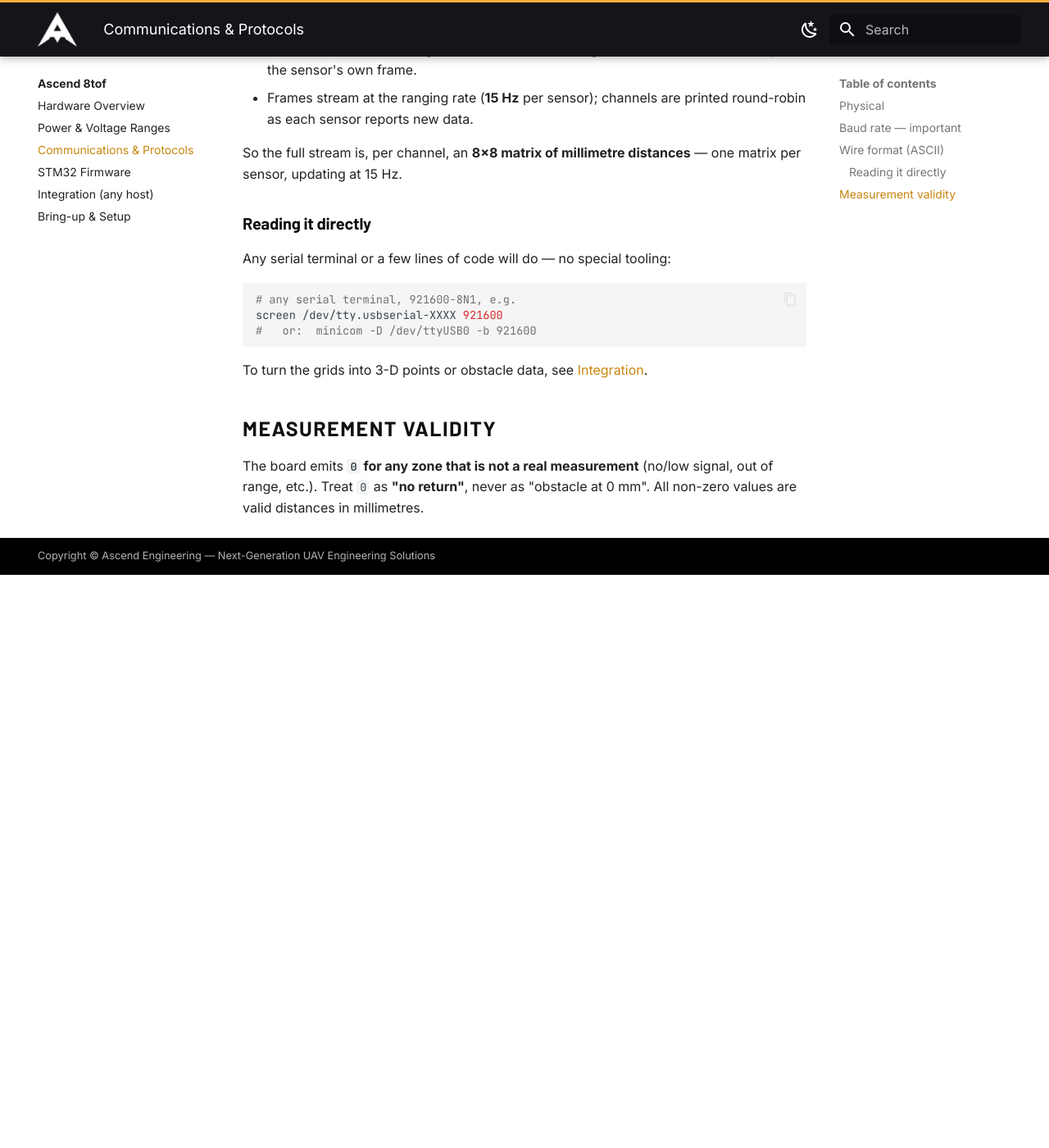
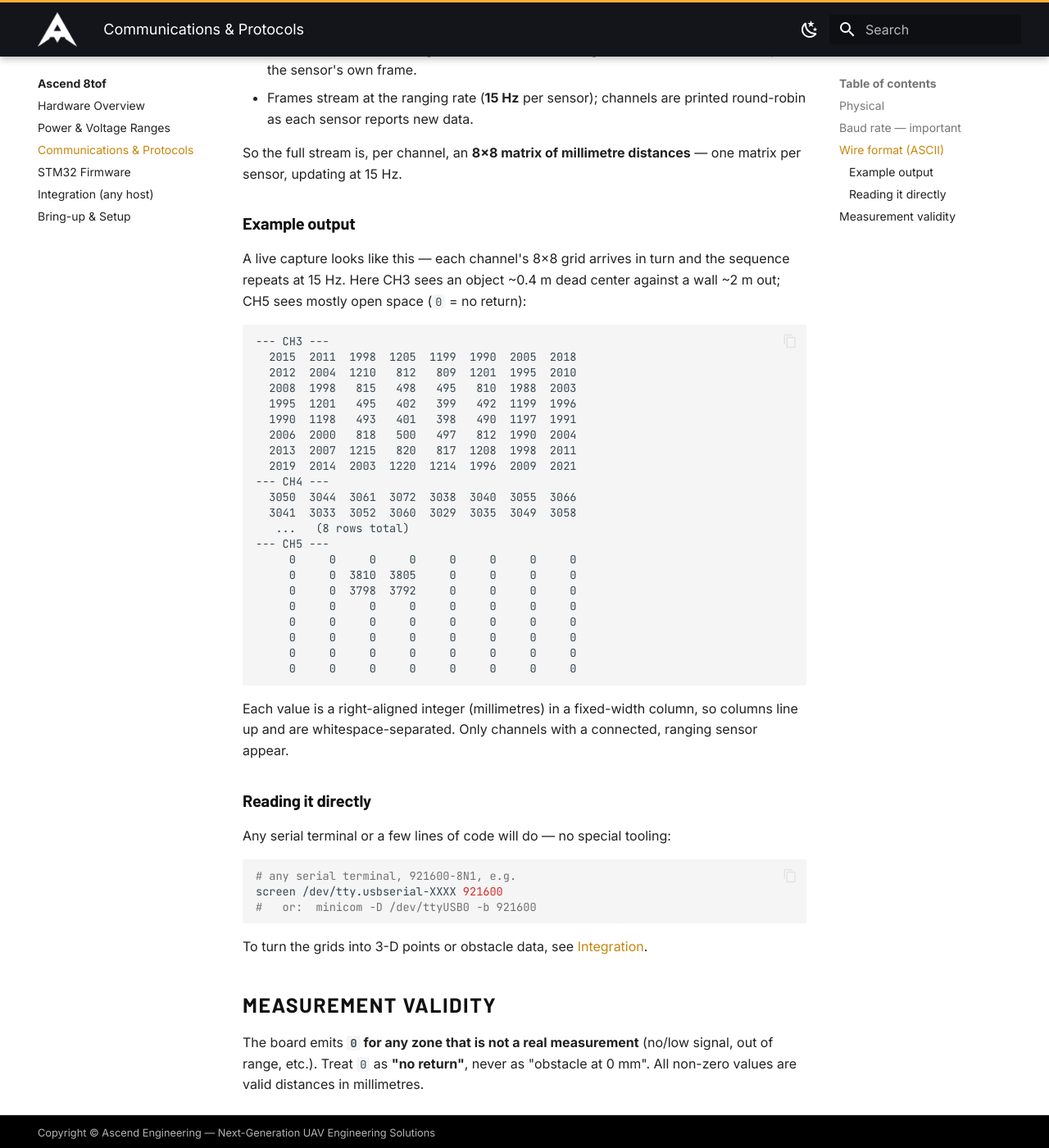
Before and after one commit to AscendEngineering/ascend-documentation, an MkDocs documentation site: the page built from docs/ascend-8tof/03-comms-protocol.md, in a window 1280 px wide and 1400 px high, scrolled down 1194 px. Shown: the whole window at 82% size. Built offline with MkDocs 1.6.1 and Material for MkDocs 9.7.7, drawn with Linux system fonts in a browser that asks for light colours; before the commit the page ends 1895 px from its top, so only the background shows below that.

Commit message:
Add example ASCII output capture to the UART protocol page
Co-Authored-By: Claude Opus 4.8 (1M context) <noreply@anthropic.com>

````diff
--- a/docs/ascend-8tof/03-comms-protocol.md
+++ b/docs/ascend-8tof/03-comms-protocol.md
@@ -48,6 +48,41 @@ return** (see [Measurement validity](#measurement-validity)).
 So the full stream is, per channel, an **8×8 matrix of millimetre distances** —
 one matrix per sensor, updating at 15 Hz.
 
+### Example output
+
+A live capture looks like this — each channel's 8×8 grid arrives in turn and the
+sequence repeats at 15 Hz. Here CH3 sees an object ~0.4 m dead center against a
+wall ~2 m out; CH5 sees mostly open space (`0` = no return):
+
+```text
+--- CH3 ---
+  2015  2011  1998  1205  1199  1990  2005  2018
+  2012  2004  1210   812   809  1201  1995  2010
+  2008  1998   815   498   495   810  1988  2003
+  1995  1201   495   402   399   492  1199  1996
+  1990  1198   493   401   398   490  1197  1991
+  2006  2000   818   500   497   812  1990  2004
+  2013  2007  1215   820   817  1208  1998  2011
+  2019  2014  2003  1220  1214  1996  2009  2021
+--- CH4 ---
+  3050  3044  3061  3072  3038  3040  3055  3066
+  3041  3033  3052  3060  3029  3035  3049  3058
+   ...   (8 rows total)
+--- CH5 ---
+     0     0     0     0     0     0     0     0
+     0     0  3810  3805     0     0     0     0
+     0     0  3798  3792     0     0     0     0
+     0     0     0     0     0     0     0     0
+     0     0     0     0     0     0     0     0
+     0     0     0     0     0     0     0     0
+     0     0     0     0     0     0     0     0
+     0     0     0     0     0     0     0     0
+```
+
+Each value is a right-aligned integer (millimetres) in a fixed-width column, so
+columns line up and are whitespace-separated. Only channels with a connected,
+ranging sensor appear.
+
 ### Reading it directly
 
 Any serial terminal or a few lines of code will do — no special tooling:
````
